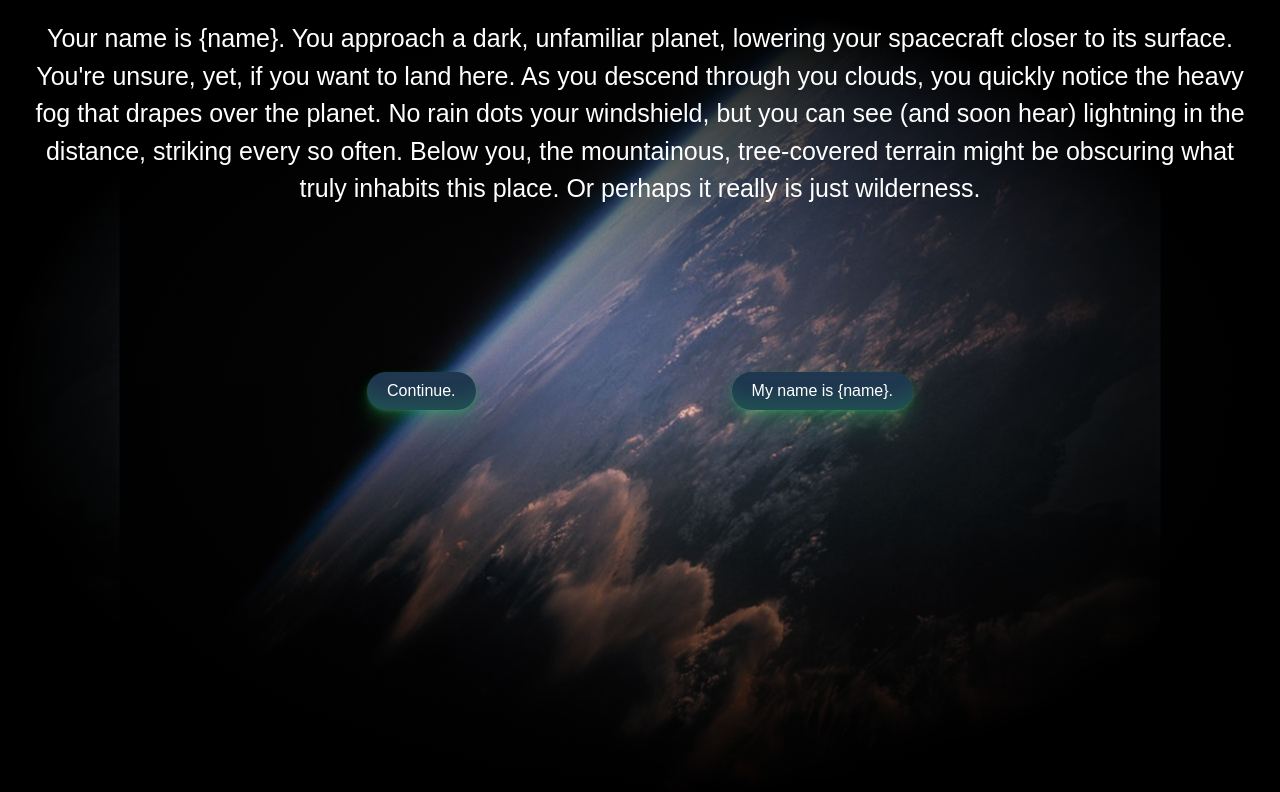
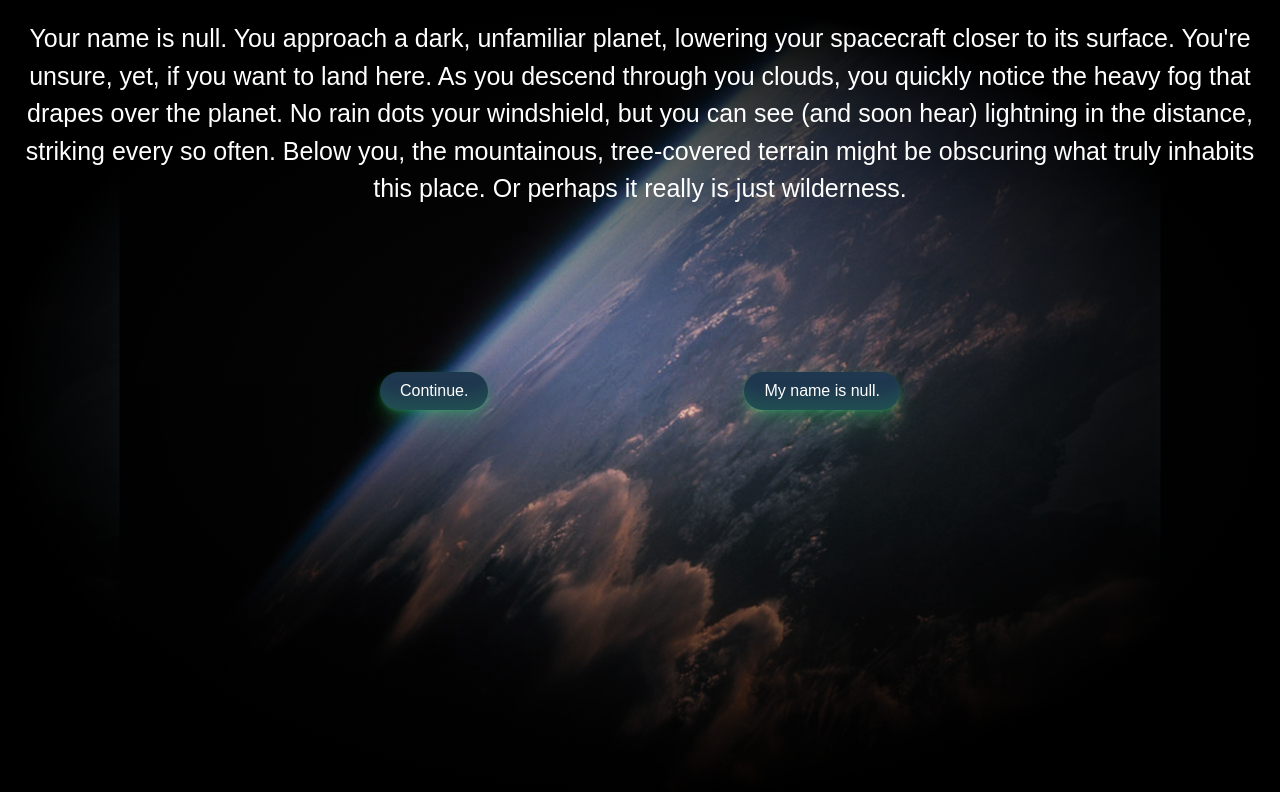
Before and after one commit to kv422/Nebulous-Enigma, a React (Vite) app in the folder client/: page /game in a window 1280 px wide. Shown: the top 792 px of the page. Built offline with nearby package versions, Linux system fonts and the light colour scheme; no server answers; a web font is replaced by a local one.

Commit message:
Rewrite interpolate function

```diff
--- a/client/src/components/game/Prompt.jsx
+++ b/client/src/components/game/Prompt.jsx
@@ -13,12 +13,7 @@ function Prompt({ currentID, choiceClicked }) {
   // {name} in the prompt text, call interpolate(story[currentID].text, name) to
   // replace {name} with the value in the variable called name.
   const interpolate = (str, value) => {
-    return str.replace(/{([^{}]*)}/g,
-      (a, b) => {
-          const r = value;
-          return typeof r === 'string' || typeof r === 'number' ? r : a;
-      }
-    );
+    return str.replace(/{([^{}]*)}/g, value)
   }
 
   useEffect(() => {
```
